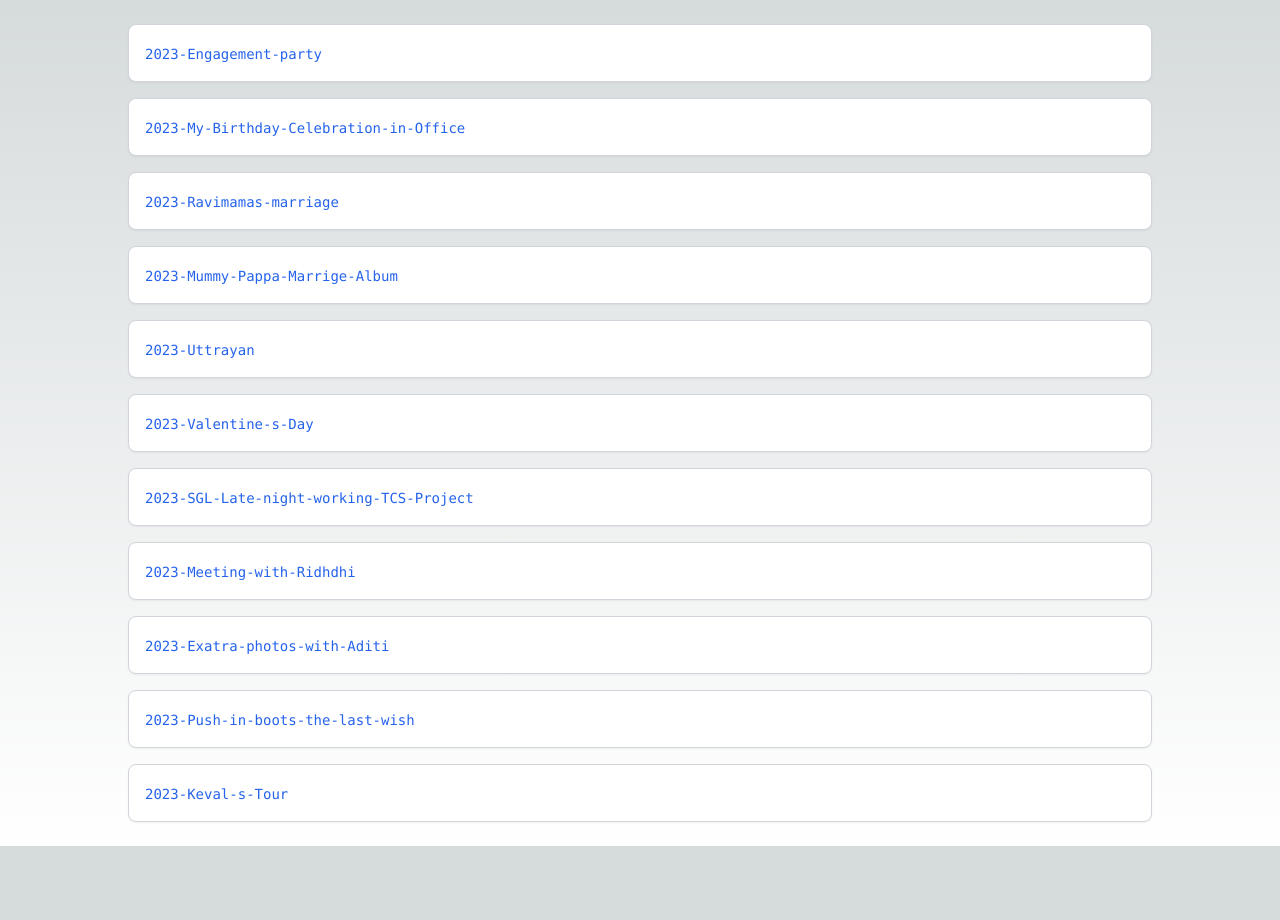
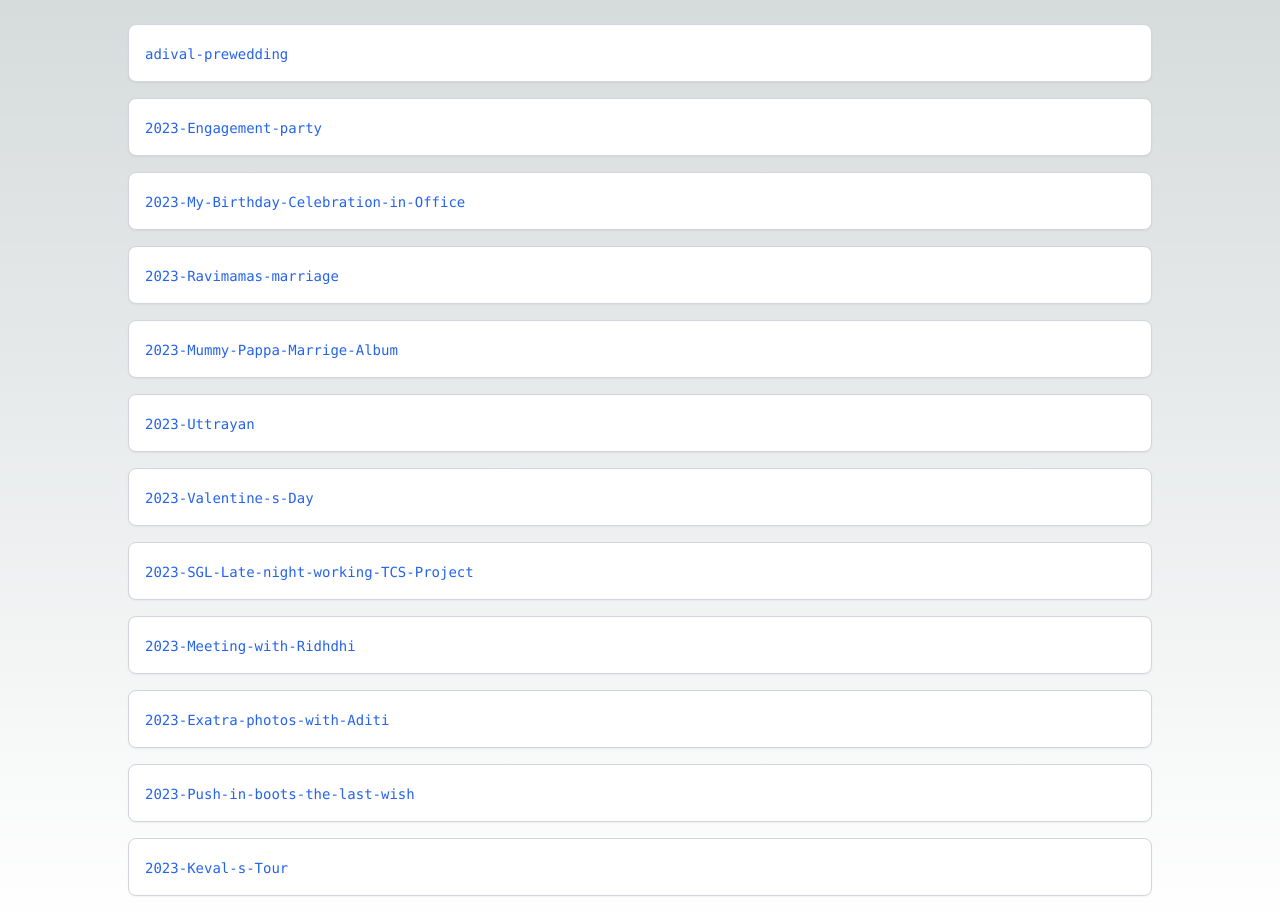
Before and after one commit to FamilyWebsites/nextjs_image_gallary_test_5, a Next.js app: page / in a window 1280 px wide. Before the commit the page ends 846 px from the top, so only its background shows below. Built offline with nearby package versions, Linux system fonts and the light colour scheme.

Commit message:
Update page.tsx

```diff
--- a/src/app/page.tsx
+++ b/src/app/page.tsx
@@ -1,5 +1,6 @@
 export default function Home() {
   const repos = [
+    'adival-prewedding',
     '2023-Engagement-party',
     '2023-My-Birthday-Celebration-in-Office',
     '2023-Ravimamas-marriage',
```
